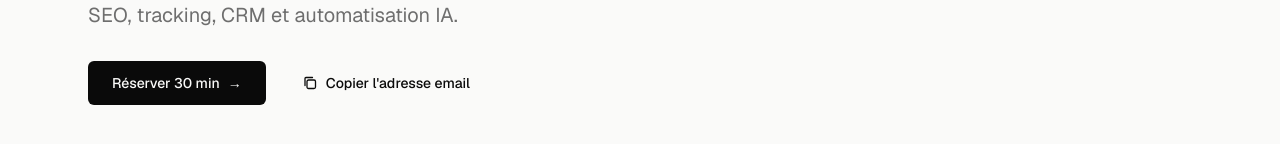
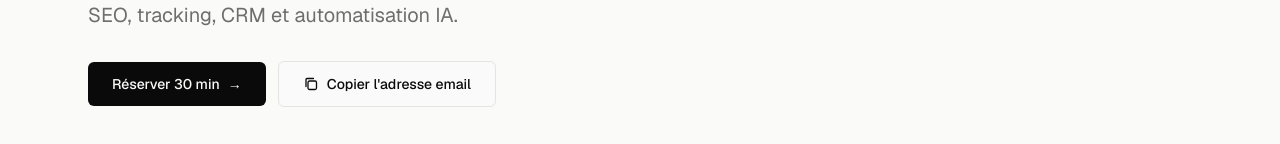
Before and after one commit to Alexandre-Pineau-Poupelin/alex-growth, a Next.js app: page / in a window 1280 px wide. Shown: the part 390-534 px from the top of the page. Built offline with nearby package versions, Linux system fonts and the light colour scheme; no server answers.

Commit message:
Retours 22/11 (3/3) : ui

```diff
--- a/components/ui/CopyEmailButton.tsx
+++ b/components/ui/CopyEmailButton.tsx
@@ -3,12 +3,15 @@
 import { useEffect, useRef, useState } from "react";
 import { AnimatePresence, motion } from "framer-motion";
 import { buttonClasses } from "@/components/ui/Button";
+
+type Variant = "outline" | "ghost";
 import { spring } from "@/lib/motion";
 
 type CopyEmailButtonProps = {
   email: string;
   className?: string;
   labels: { copy: string; copied: string; copiedLive: string };
+  variant?: Variant;
 };
 
 /**
@@ -16,7 +19,7 @@ type CopyEmailButtonProps = {
  * navigateur, pas de logiciel de messagerie configuré). Ce bouton copie l'adresse et
  * confirme visuellement que c'est fait.
  */
-export function CopyEmailButton({ email, className, labels }: CopyEmailButtonProps) {
+export function CopyEmailButton({ email, className, labels, variant = "ghost" }: CopyEmailButtonProps) {
   const [copied, setCopied] = useState(false);
   const timer = useRef<ReturnType<typeof setTimeout>>(undefined);
 
@@ -36,7 +39,7 @@ export function CopyEmailButton({ email, className, labels }: CopyEmailButtonPro
   }
 
   return (
-    <button type="button" onClick={copy} className={buttonClasses("ghost", className)}>
+    <button type="button" onClick={copy} className={buttonClasses(variant, className)}>
       <span className="relative inline-flex h-4 w-4 items-center justify-center" aria-hidden="true">
         <AnimatePresence initial={false} mode="popLayout">
           {copied ? (
```
